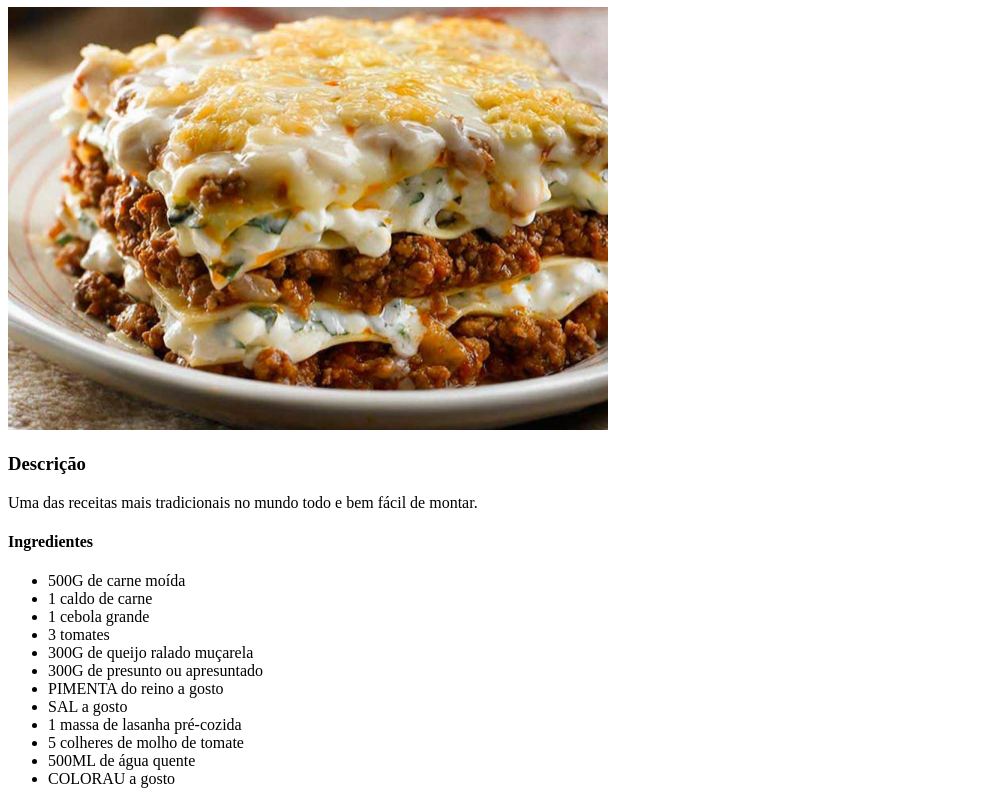
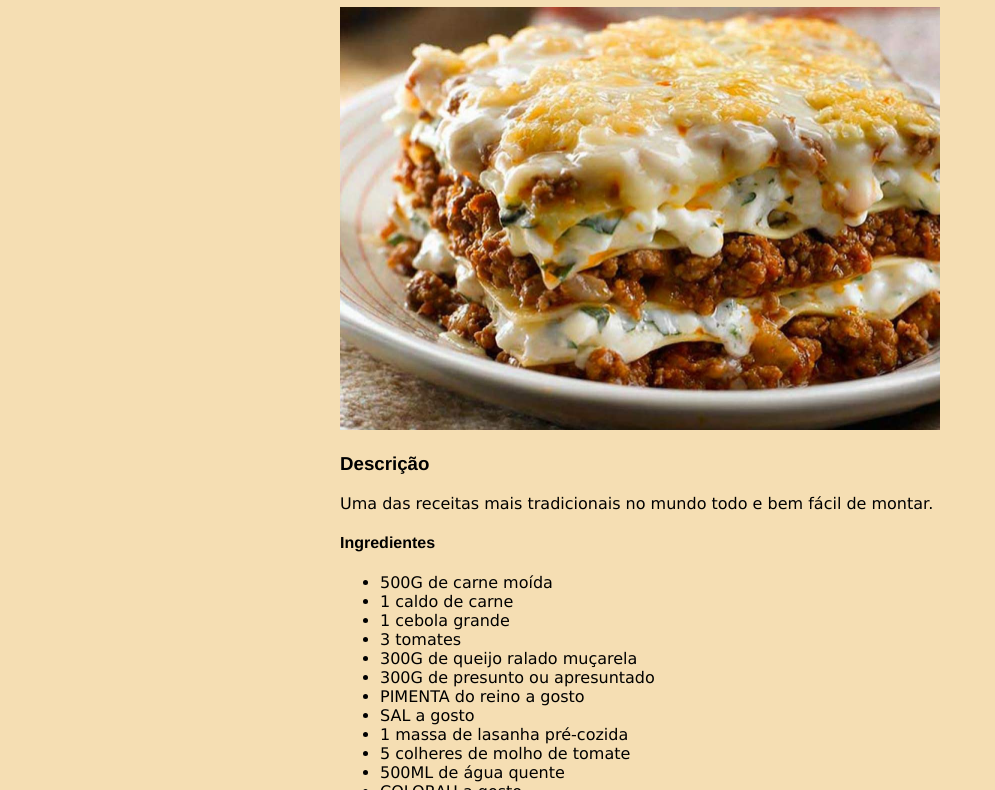
Before and after one commit to AndersonCGAntunes/odin-recipes, a plain HTML site: page recipes/lasagna.html in a window 1280 px wide. Shown: the part 73-863 px from the top of the page, without its empty margins (0-995 px from the left). Drawn offline with Linux system fonts and the light colour scheme.

Commit message:
Primeiras estilizações

```diff
--- a/recipes/lasagna.html
+++ b/recipes/lasagna.html
@@ -3,6 +3,7 @@
 <head>
     <meta charset="UTF-8">
     <meta name="viewport" content="width=device-width, initial-scale=1.0">
+    <link rel="stylesheet" href="../styles/style.css">
     <title>Document</title>
 </head>
     <body>
--- /dev/null
+++ b/styles/style.css
@@ -0,0 +1,13 @@
+li, p {
+    font-family: Verdana, Geneva, Tahoma, sans-serif;
+}
+
+h1, h3, h4 {
+    font-family: 'Franklin Gothic Medium', 'Arial Narrow', Arial, sans-serif;
+}
+
+body {
+    width: 600px;
+    margin: auto;
+    background-color: wheat;
+}
```
